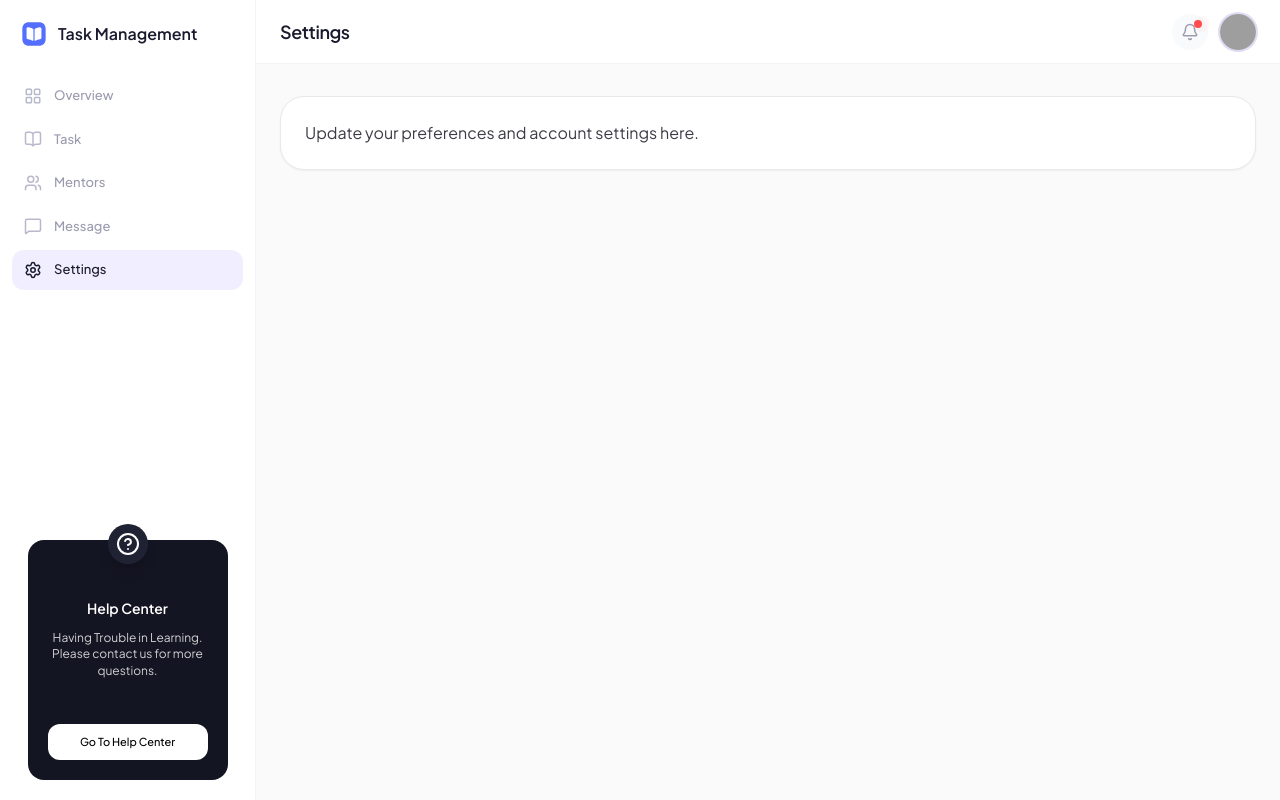
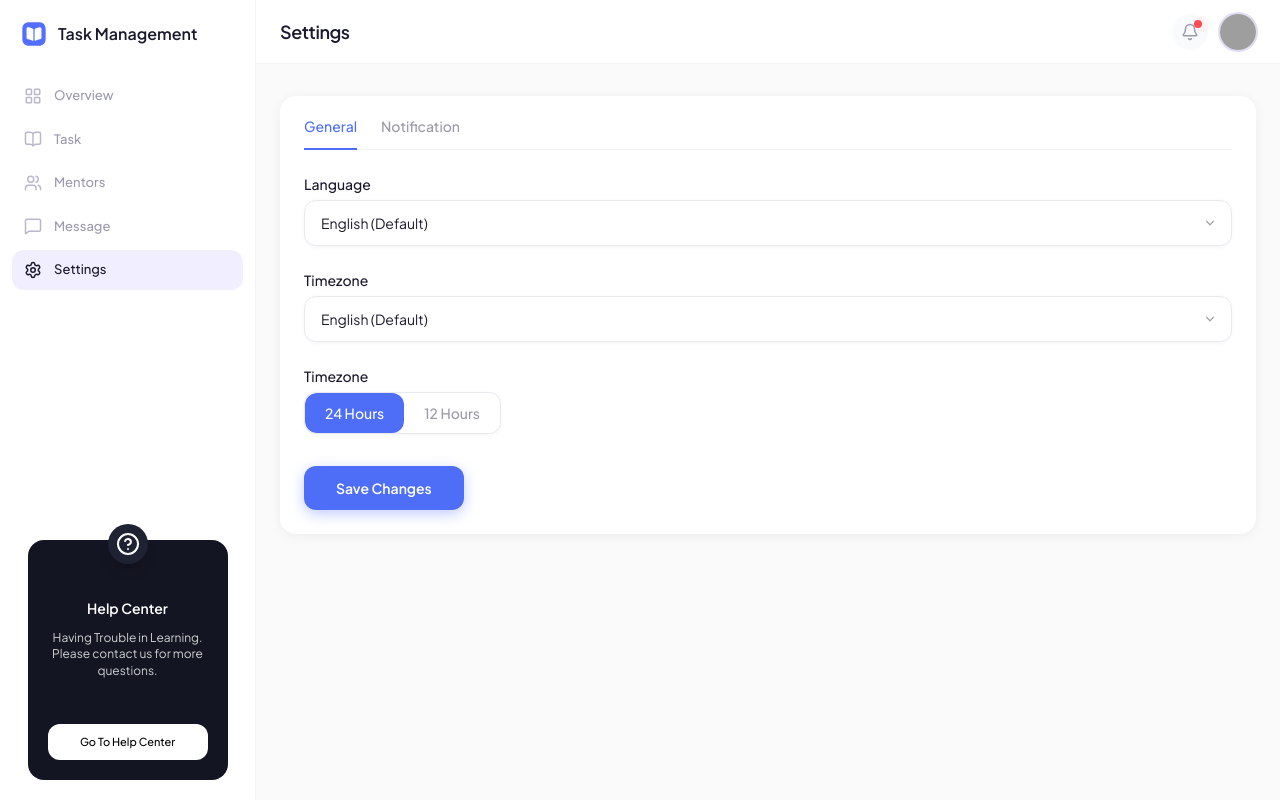
Before and after one commit to Moazzama07/Task-Management, a React (Vite) app: page /settings in a window 1280 px wide. Built offline with nearby package versions, Linux system fonts and the light colour scheme; grey boxes are pictures that could not be loaded.

Commit message:
settings added

```diff
--- /dev/null
+++ b/src/pages/settings/index.tsx
@@ -0,0 +1,5 @@
+import Settings from "./settings"
+
+export default function SettingsPage() {
+    return <Settings />
+}
--- /dev/null
+++ b/src/pages/settings/settings.tsx
@@ -0,0 +1,174 @@
+import { useState } from "react"
+
+// ── Types ──────────────────────────────────────────────────────────────────
+type Tab = "general" | "notification"
+
+interface NotificationItem {
+    id: string
+    label: string
+    enabled: boolean
+}
+
+// ── Sub-components ─────────────────────────────────────────────────────────
+
+/** Reusable select dropdown matching the Figma style */
+function SelectField({ label, value }: { label: string; value: string }) {
+    return (
+        <div className="space-y-1.5">
+            <label className="block text-sm font-medium text-[#1A1A2E]">{label}</label>
+            <div className="relative">
+                <select
+                    className="w-full appearance-none rounded-xl border border-[#E8E8EF] bg-white px-4 py-3 pr-10 text-sm text-[#1A1A2E] shadow-[0_1px_4px_rgba(0,0,0,0.04)] focus:outline-none focus:ring-2 focus:ring-[#4F6EF7]/30 cursor-pointer"
+                    defaultValue={value}
+                >
+                    <option>English (Default)</option>
+                    <option>Urdu</option>
+                    <option>Arabic</option>
+                    <option>French</option>
+                </select>
+                <svg
+                    className="pointer-events-none absolute right-3.5 top-1/2 -translate-y-1/2 h-4 w-4 text-[#9999A8]"
+                    viewBox="0 0 20 20"
+                    fill="currentColor"
+                >
+                    <path
+                        fillRule="evenodd"
+                        d="M5.23 7.21a.75.75 0 011.06.02L10 11.17l3.71-3.94a.75.75 0 111.08 1.04l-4.25 4.5a.75.75 0 01-1.08 0l-4.25-4.5a.75.75 0 01.02-1.06z"
+                        clipRule="evenodd"
+                    />
+                </svg>
+            </div>
+        </div>
+    )
+}
+
+/** 24h / 12h toggle matching Figma */
+function TimeFormatToggle() {
+    const [is24h, setIs24h] = useState(true)
+
+    return (
+        <div className="space-y-1.5">
+            <label className="block text-sm font-medium text-[#1A1A2E]">Timezone</label>
+            <div className="flex items-center gap-0 w-fit rounded-xl border border-[#E8E8EF] bg-white shadow-[0_1px_4px_rgba(0,0,0,0.04)] overflow-hidden">
+                <button
+                    onClick={() => setIs24h(true)}
+                    className={`px-5 py-2.5 text-sm font-medium rounded-xl transition-all duration-200 ${is24h
+                            ? "bg-[#4F6EF7] text-white shadow-sm"
+                            : "bg-white text-[#9999A8] hover:text-[#1A1A2E]"
+                        }`}
+                >
+                    24 Hours
+                </button>
+                <button
+                    onClick={() => setIs24h(false)}
+                    className={`px-5 py-2.5 text-sm font-medium rounded-xl transition-all duration-200 ${!is24h
+                            ? "bg-[#4F6EF7] text-white shadow-sm"
+                            : "bg-white text-[#9999A8] hover:text-[#1A1A2E]"
+                        }`}
+                >
+                    12 Hours
+                </button>
+            </div>
+        </div>
+    )
+}
+
+/** Toggle switch component */
+function Toggle({
+    enabled,
+    onToggle,
+}: {
+    enabled: boolean
+    onToggle: () => void
+}) {
+    return (
+        <button
+            onClick={onToggle}
+            className={`relative inline-flex h-6 w-11 shrink-0 cursor-pointer items-center rounded-full transition-colors duration-200 focus:outline-none ${enabled ? "bg-[#4F6EF7]" : "bg-[#E8E8EF]"
+                }`}
+        >
+            <span
+                className={`inline-block h-4 w-4 transform rounded-full bg-white shadow-md transition-transform duration-200 ${enabled ? "translate-x-6" : "translate-x-1"
+                    }`}
+            />
+        </button>
+    )
+}
+
+// ── General Tab ────────────────────────────────────────────────────────────
+function GeneralSettings() {
+    return (
+        <div className="space-y-6">
+            <SelectField label="Language" value="English (Default)" />
+            <SelectField label="Timezone" value="English (Default)" />
+            <TimeFormatToggle />
+        </div>
+    )
+}
+
+// ── Notification Tab ───────────────────────────────────────────────────────
+function NotificationSettings() {
+    const [items, setItems] = useState<NotificationItem[]>([
+        { id: "message", label: "Message", enabled: true },
+        { id: "task-update", label: "Task Update", enabled: false },
+        { id: "task-deadline", label: "Task Deadline", enabled: true },
+        { id: "mentor-help", label: "Mentor Help", enabled: false },
+    ])
+
+    const toggle = (id: string) => {
+        setItems((prev) =>
+            prev.map((item) =>
+                item.id === id ? { ...item, enabled: !item.enabled } : item
+            )
+        )
+    }
+
+    return (
+        <div className="space-y-0 divide-y divide-[#F3F3F7]">
+            {items.map((item) => (
+                <div
+                    key={item.id}
+                    className="flex items-center justify-between py-4"
+                >
+                    <span className="text-sm font-medium text-[#1A1A2E]">{item.label}</span>
+                    <Toggle enabled={item.enabled} onToggle={() => toggle(item.id)} />
+                </div>
+            ))}
+        </div>
+    )
+}
+
+// ── Main Settings Component ────────────────────────────────────────────────
+export default function Settings() {
+    const [activeTab, setActiveTab] = useState<Tab>("general")
+
+    return (
+        <div className="rounded-2xl bg-white shadow-[0_2px_12px_rgba(0,0,0,0.06)] px-6 pt-5 pb-6">
+            {/* Tabs */}
+            <div className="flex items-center gap-6 border-b border-[#F3F3F7] mb-6">
+                {(["general", "notification"] as Tab[]).map((tab) => (
+                    <button
+                        key={tab}
+                        onClick={() => setActiveTab(tab)}
+                        className={`pb-3 text-sm font-medium capitalize transition-colors duration-200 border-b-2 -mb-px ${activeTab === tab
+                                ? "text-[#4F6EF7] border-[#4F6EF7]"
+                                : "text-[#9999A8] border-transparent hover:text-[#1A1A2E]"
+                            }`}
+                    >
+                        {tab.charAt(0).toUpperCase() + tab.slice(1)}
+                    </button>
+                ))}
+            </div>
+
+            {/* Tab Content */}
+            {activeTab === "general" ? <GeneralSettings /> : <NotificationSettings />}
+
+            {/* Save Button */}
+            <div className="mt-8">
+                <button className="rounded-xl bg-[#4F6EF7] px-8 py-3 text-sm font-semibold text-white shadow-[0_4px_14px_rgba(79,110,247,0.35)] hover:bg-[#3D5CE8] active:scale-95 transition-all duration-150">
+                    Save Changes
+                </button>
+            </div>
+        </div>
+    )
+}
--- a/src/router/AppRouter.tsx
+++ b/src/router/AppRouter.tsx
@@ -2,10 +2,11 @@ import type { ReactNode } from "react"
 import { BrowserRouter, Routes, Route, Navigate } from "react-router-dom"
 import { DashboardLayout } from "@/components/dashboardLayout"
 
-//sub-pages
+// sub-pages
 import Overview from "@/pages/overview/index"
 import Task from "@/pages/task/Task"
 import Mentors from "@/pages/mentors/Mentors"
+import Settings from "@/pages/settings/index"
 
 // wrapper for placeholder pages
 function PageWrapper({ children }: { children: ReactNode }) {
@@ -24,7 +25,7 @@ export default function AppRouter() {
 
         <Route path="/" element={<Navigate to="/overview" replace />} />
 
-
+        {/* Overview */}
         <Route
           path="/overview"
           element={
@@ -71,15 +72,14 @@ export default function AppRouter() {
           path="/settings"
           element={
             <DashboardLayout title="Settings">
-              <PageWrapper>
-                Update your preferences and account settings here.
-              </PageWrapper>
+              <Settings />
             </DashboardLayout>
           }
         />
 
         {/* 404 fallback */}
         <Route path="*" element={<Navigate to="/overview" replace />} />
+
       </Routes>
     </BrowserRouter>
   )
```
